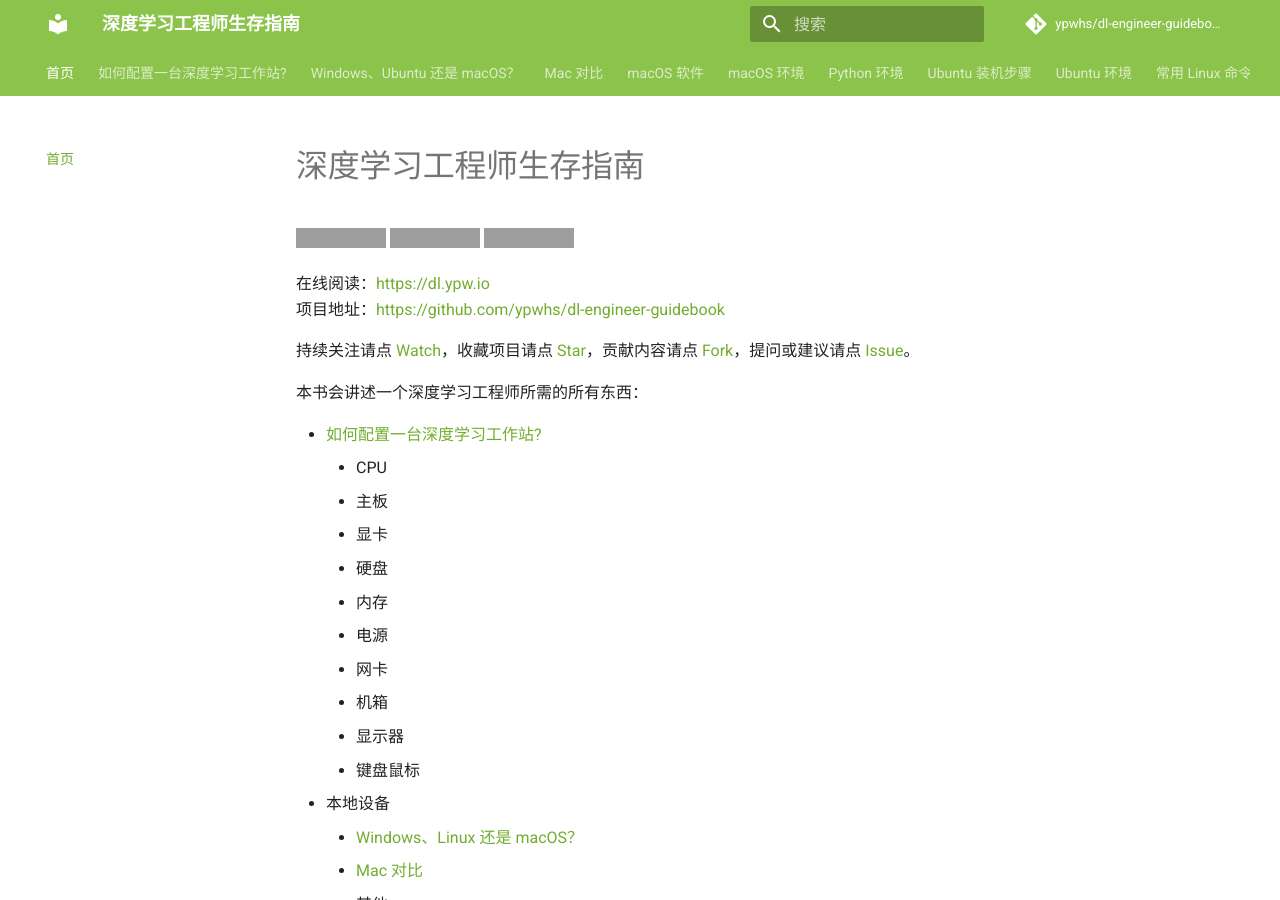
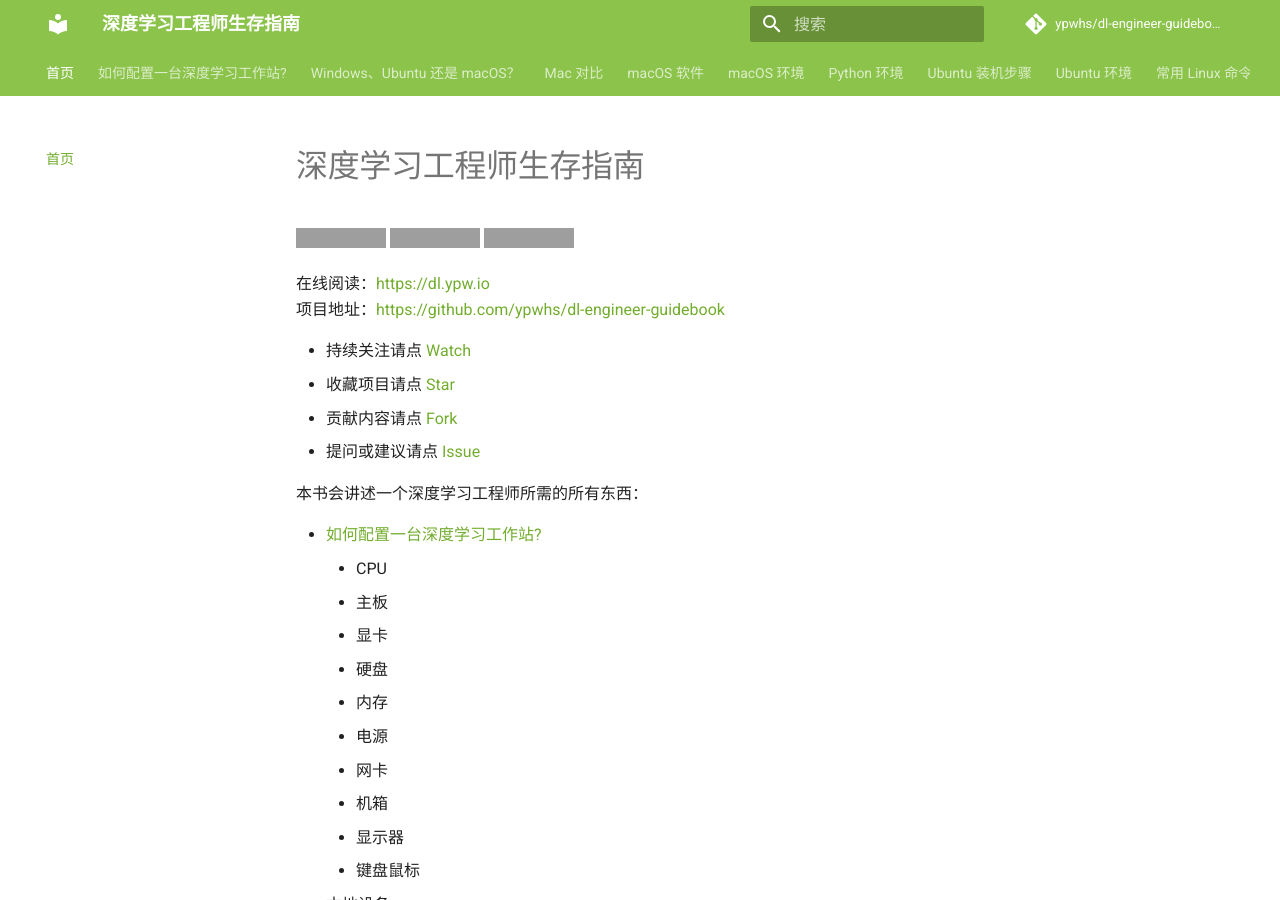
Before and after one commit to ypwhs/dl-engineer-guidebook, an MkDocs documentation site: the page built from docs/README.md, in a window 1280 px wide and 900 px high. Built offline with MkDocs 1.6.1 and Material for MkDocs 9.7.7, drawn with Linux system fonts in a browser that asks for light colours; comment, search, counter and statistics services are not loaded; grey boxes are pictures that could not be loaded.

Commit message:
Update README.md

```diff
--- a/docs/README.md
+++ b/docs/README.md
@@ -5,7 +5,10 @@
 在线阅读：[https://dl.ypw.io](https://dl.ypw.io/)
 项目地址：[https://github.com/ypwhs/dl-engineer-guidebook](https://github.com/ypwhs/dl-engineer-guidebook)
 
-持续关注请点 <a class="github-button" href="https://github.com/ypwhs/dl-engineer-guidebook/subscription" data-icon="octicon-eye" data-size="large" data-show-count="true" aria-label="Watch ypwhs/dl-engineer-guidebook on GitHub">Watch</a>，收藏项目请点 <a class="github-button" href="https://github.com/ypwhs/dl-engineer-guidebook" data-icon="octicon-star" data-size="large" data-show-count="true" aria-label="Star ypwhs/dl-engineer-guidebook on GitHub">Star</a>，贡献内容请点 <a class="github-button" href="https://github.com/ypwhs/dl-engineer-guidebook/fork" data-icon="octicon-repo-forked" data-size="large" data-show-count="true" aria-label="Fork ypwhs/dl-engineer-guidebook on GitHub">Fork</a>，提问或建议请点 <a class="github-button" href="https://github.com/ypwhs/dl-engineer-guidebook/issues" data-icon="octicon-issue-opened" data-size="large" data-show-count="true" aria-label="Issue ypwhs/dl-engineer-guidebook on GitHub">Issue</a>。
+* 持续关注请点 <a class="github-button" href="https://github.com/ypwhs/dl-engineer-guidebook/subscription" data-icon="octicon-eye" data-size="large" data-show-count="true" aria-label="Watch ypwhs/dl-engineer-guidebook on GitHub">Watch</a>
+* 收藏项目请点 <a class="github-button" href="https://github.com/ypwhs/dl-engineer-guidebook" data-icon="octicon-star" data-size="large" data-show-count="true" aria-label="Star ypwhs/dl-engineer-guidebook on GitHub">Star</a>
+* 贡献内容请点 <a class="github-button" href="https://github.com/ypwhs/dl-engineer-guidebook/fork" data-icon="octicon-repo-forked" data-size="large" data-show-count="true" aria-label="Fork ypwhs/dl-engineer-guidebook on GitHub">Fork</a>
+* 提问或建议请点 <a class="github-button" href="https://github.com/ypwhs/dl-engineer-guidebook/issues" data-icon="octicon-issue-opened" data-size="large" data-show-count="true" aria-label="Issue ypwhs/dl-engineer-guidebook on GitHub">Issue</a>
 
 本书会讲述一个深度学习工程师所需的所有东西：
 
```
